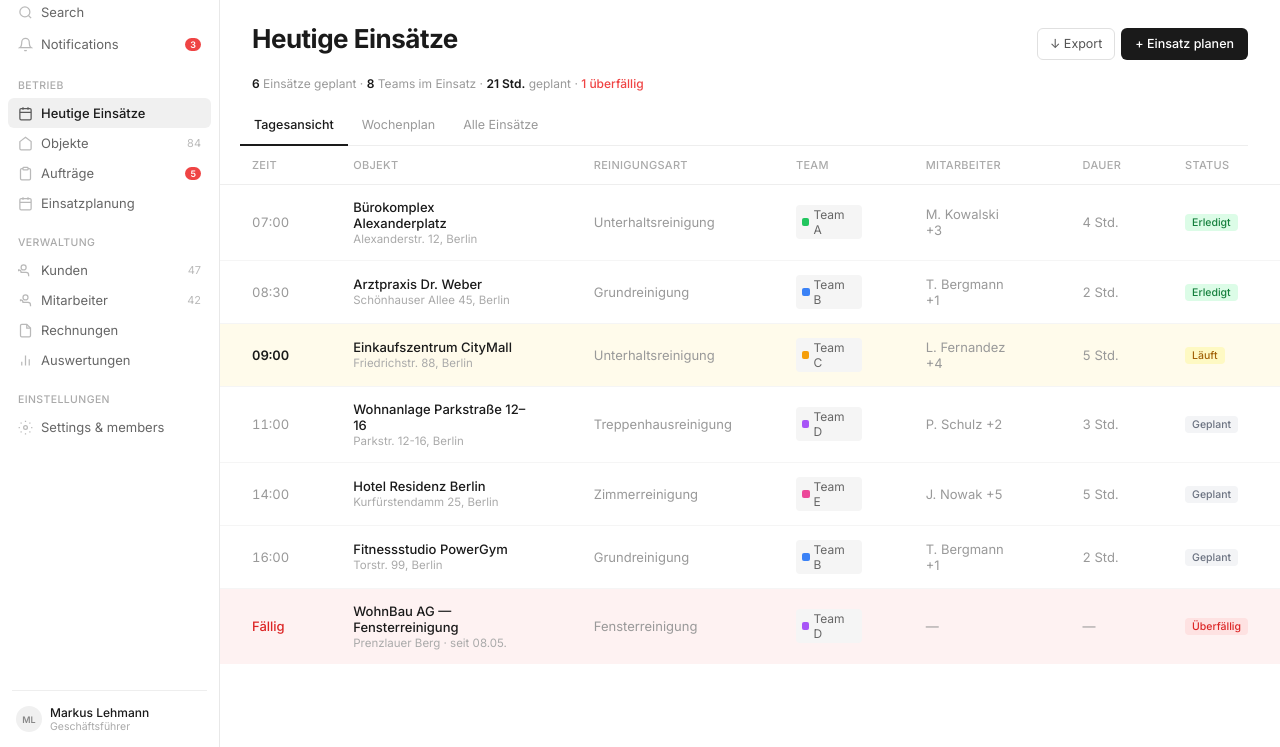
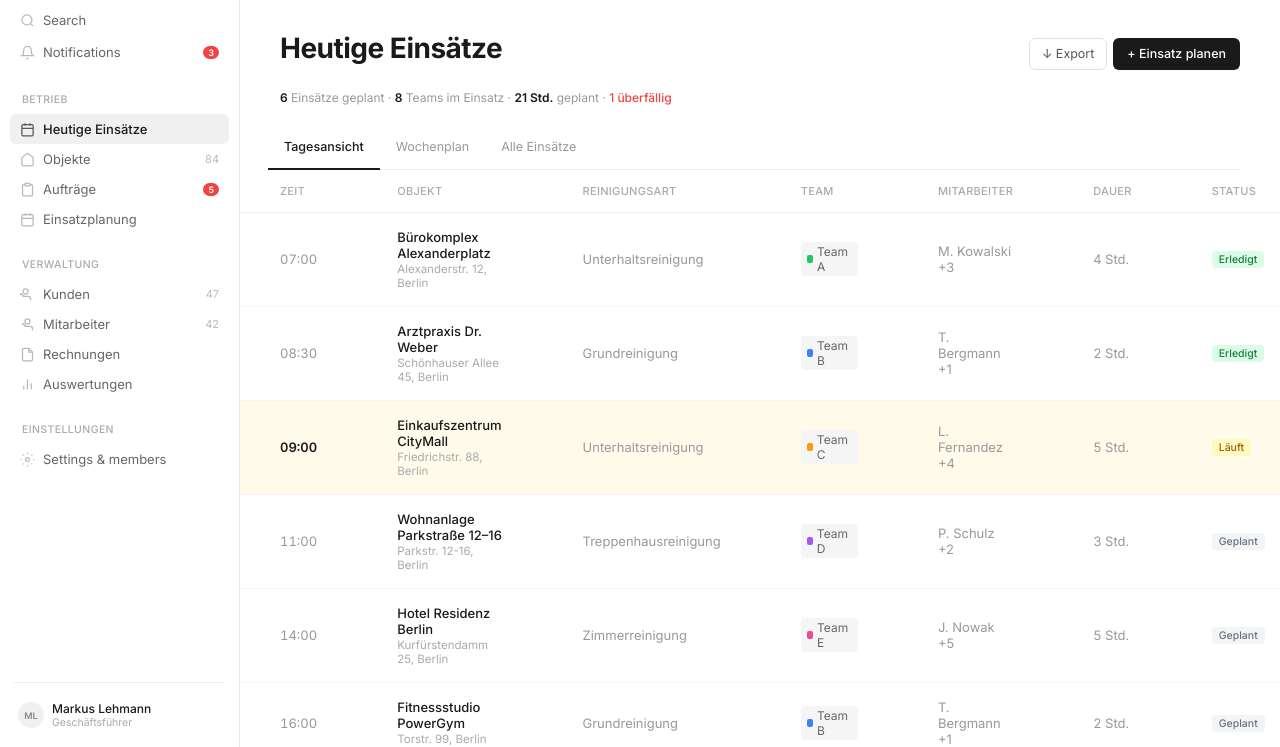
Before and after one commit to Alexis-beep-debug/clima-demo, a website: page index.html in a window 1280 px wide. Shown: the part 53-800 px from the top of the page. Drawn offline with nearby package versions, Linux system fonts and the light colour scheme.

Commit message:
polish: much more whitespace — 40px content padding, wider sidebar, taller rows
Co-Authored-By: Claude Opus 4.6 (1M context) <noreply@anthropic.com>

```diff
--- a/index.html
+++ b/index.html
@@ -13,20 +13,20 @@
   .app { display: flex; height: 100vh; }
 
   /* ═══ SIDEBAR — exactly Folk: white, thin border, grouped nav ═══ */
-  .sidebar { width: 220px; flex-shrink: 0; border-right: 1px solid #e8e8e8; display: flex; flex-direction: column; background: #fff; }
-  .sidebar-top { padding: 12px 12px 8px; display: flex; align-items: center; gap: 8px; }
+  .sidebar { width: 240px; flex-shrink: 0; border-right: 1px solid #e8e8e8; display: flex; flex-direction: column; background: #fff; }
+  .sidebar-top { padding: 16px 16px 12px; display: flex; align-items: center; gap: 10px; }
   .s-logo { width: 22px; height: 22px; background: #1a1a1a; border-radius: 5px; display: flex; align-items: center; justify-content: center; color: #fff; font-weight: 700; font-size: 10px; }
   .s-brand { font-weight: 600; font-size: 13px; color: #1a1a1a; }
-  .s-nav { flex: 1; padding: 8px 8px; overflow-y: auto; }
+  .s-nav { flex: 1; padding: 8px 10px; overflow-y: auto; }
   .s-item { display: flex; align-items: center; gap: 8px; padding: 7px 10px; border-radius: 6px; color: #666; font-size: 13px; cursor: pointer; transition: background 0.1s, color 0.1s; }
   .s-item:hover { background: #f5f5f5; color: #1a1a1a; }
   .s-item.active { background: #f0f0f0; color: #1a1a1a; font-weight: 500; }
   .s-icon { width: 15px; height: 15px; opacity: 0.45; flex-shrink: 0; }
   .s-item.active .s-icon { opacity: 0.7; }
   .s-badge { margin-left: auto; background: #ef4444; color: #fff; font-size: 9px; font-weight: 600; padding: 1px 5px; border-radius: 8px; }
-  .s-label { font-size: 10.5px; color: #aaa; font-weight: 500; text-transform: uppercase; letter-spacing: 0.4px; padding: 18px 10px 6px; }
+  .s-label { font-size: 10.5px; color: #aaa; font-weight: 500; text-transform: uppercase; letter-spacing: 0.4px; padding: 24px 12px 8px; }
   .s-count { margin-left: auto; font-size: 11px; color: #bbb; font-weight: 400; }
-  .s-bottom { border-top: 1px solid #eee; margin: 0 12px; padding: 10px 0; }
+  .s-bottom { border-top: 1px solid #eee; margin: 0 14px; padding: 14px 0; }
   .s-user { display: flex; align-items: center; gap: 8px; padding: 4px; }
   .s-avatar { width: 26px; height: 26px; border-radius: 50%; background: #f0f0f0; display: flex; align-items: center; justify-content: center; font-size: 9px; font-weight: 600; color: #888; }
   .s-uname { font-size: 12px; font-weight: 500; }
@@ -50,9 +50,9 @@
   .content { flex: 1; overflow-y: auto; }
 
   /* Page header — Folk: big title + action buttons on same line */
-  .page-head { padding: 28px 32px 0; }
+  .page-head { padding: 36px 40px 0; }
   .page-row { display: flex; align-items: baseline; justify-content: space-between; }
-  .page-title { font-size: 26px; font-weight: 700; color: #1a1a1a; letter-spacing: -0.5px; }
+  .page-title { font-size: 28px; font-weight: 700; color: #1a1a1a; letter-spacing: -0.5px; }
   .page-actions { display: flex; gap: 6px; }
   .btn-primary { height: 32px; padding: 0 14px; border-radius: 6px; border: none; background: #1a1a1a; color: #fff; font-size: 12.5px; font-weight: 500; font-family: inherit; cursor: pointer; display: flex; align-items: center; gap: 5px; transition: background 0.15s; }
   .btn-primary:hover { background: #333; }
@@ -60,7 +60,7 @@
   .btn-secondary:hover { background: #fafafa; border-color: #d0d0d0; }
 
   /* Subtle inline stats — NOT hero KPIs, just a quiet info row */
-  .stats-row { display: flex; gap: 20px; padding: 16px 32px 0; }
+  .stats-row { display: flex; gap: 20px; padding: 20px 40px 0; }
   .stat { font-size: 12px; color: #999; }
   .stat b { color: #1a1a1a; font-weight: 600; }
   .stat .up { color: #22c55e; font-weight: 500; }
@@ -68,15 +68,15 @@
   .stat .down { color: #ef4444; font-weight: 500; }
 
   /* Tabs — Folk uses view switcher */
-  .tabs { display: flex; gap: 0; padding: 18px 32px 0; border-bottom: 1px solid #eee; }
-  .tab { padding: 8px 14px 12px; font-size: 12.5px; color: #999; font-weight: 400; cursor: pointer; border-bottom: 2px solid transparent; margin-bottom: -1px; }
+  .tabs { display: flex; gap: 0; padding: 24px 40px 0; border-bottom: 1px solid #eee; }
+  .tab { padding: 10px 16px 14px; font-size: 12.5px; color: #999; font-weight: 400; cursor: pointer; border-bottom: 2px solid transparent; margin-bottom: -1px; }
   .tab:hover { color: #555; }
   .tab.active { color: #1a1a1a; font-weight: 500; border-bottom-color: #1a1a1a; }
 
   /* Table — Folk style: no borders, clean hover, full width */
   .tbl { width: 100%; border-collapse: collapse; }
-  .tbl th { text-align: left; padding: 12px 32px; font-size: 11px; font-weight: 500; color: #aaa; text-transform: uppercase; letter-spacing: 0.3px; border-bottom: 1px solid #eee; position: sticky; top: 0; background: #fff; }
-  .tbl td { padding: 14px 32px; font-size: 13px; border-bottom: 1px solid #f5f5f5; }
+  .tbl th { text-align: left; padding: 14px 40px; font-size: 11px; font-weight: 500; color: #aaa; text-transform: uppercase; letter-spacing: 0.3px; border-bottom: 1px solid #eee; position: sticky; top: 0; background: #fff; }
+  .tbl td { padding: 16px 40px; font-size: 13px; border-bottom: 1px solid #f5f5f5; }
   .tbl tr:hover td { background: #fafafa; transition: background 0.1s; }
   .tbl tr:last-child td { border-bottom: none; }
 
@@ -121,8 +121,8 @@
   /* Gantt-specific (Einsatzplanung) */
   .gantt-row { display: flex; border-bottom: 1px solid #f5f5f5; }
   .gantt-row:last-child { border-bottom: none; }
-  .gantt-label { width: 160px; flex-shrink: 0; padding: 16px 20px; border-right: 1px solid #eee; }
-  .gantt-track { flex: 1; position: relative; min-height: 56px; padding: 8px 0; }
+  .gantt-label { width: 180px; flex-shrink: 0; padding: 18px 24px; border-right: 1px solid #eee; }
+  .gantt-track { flex: 1; position: relative; min-height: 64px; padding: 10px 0; }
   .gantt-bar { position: absolute; top: 8px; bottom: 8px; border-radius: 4px; display: flex; align-items: center; padding: 0 8px; font-size: 11px; font-weight: 500; color: #fff; background: #1a1a1a; overflow: hidden; white-space: nowrap; }
   .gantt-bar-70 { background: rgba(26,26,26,0.7); }
   .gantt-bar-40 { background: rgba(26,26,26,0.4); }
@@ -130,18 +130,18 @@
   .gantt-time-header > div { flex: 1; text-align: center; font-size: 10px; color: #aaa; padding: 6px 0; border-left: 1px solid #f0f0f0; }
 
   /* Auswertungen chart area */
-  .chart-container { padding: 0 32px 28px; }
+  .chart-container { padding: 0 40px 32px; }
   .chart-wrap { max-width: 600px; height: 200px; }
 
   /* Analytics text rows */
-  .metric-row { display: flex; align-items: center; justify-content: space-between; padding: 14px 32px; border-bottom: 1px solid #f5f5f5; }
+  .metric-row { display: flex; align-items: center; justify-content: space-between; padding: 16px 40px; border-bottom: 1px solid #f5f5f5; }
   .metric-row:last-child { border-bottom: none; }
   .metric-label { font-size: 13px; color: #1a1a1a; }
   .metric-val { font-size: 13px; font-weight: 600; color: #1a1a1a; }
   .metric-change { font-size: 11px; margin-left: 8px; }
 
   /* Progress bar (Auswertungen only) */
-  .pbar { display: flex; align-items: center; gap: 12px; padding: 12px 32px; }
+  .pbar { display: flex; align-items: center; gap: 14px; padding: 14px 40px; }
   .pbar-label { font-size: 12px; color: #1a1a1a; width: 140px; flex-shrink: 0; }
   .pbar-track { flex: 1; height: 4px; background: #f0f0f0; border-radius: 2px; overflow: hidden; }
   .pbar-fill { height: 100%; border-radius: 2px; }
@@ -150,7 +150,7 @@
   .pbar-val { font-size: 11px; font-weight: 600; width: 40px; text-align: right; flex-shrink: 0; }
 
   /* Section divider for Auswertungen */
-  .section-label { font-size: 11px; font-weight: 500; color: #aaa; text-transform: uppercase; letter-spacing: 0.3px; padding: 28px 32px 10px; }
+  .section-label { font-size: 11px; font-weight: 500; color: #aaa; text-transform: uppercase; letter-spacing: 0.3px; padding: 36px 40px 12px; }
 
   /* Row highlights */
   .row-active td { background: #fffbeb !important; }
```
